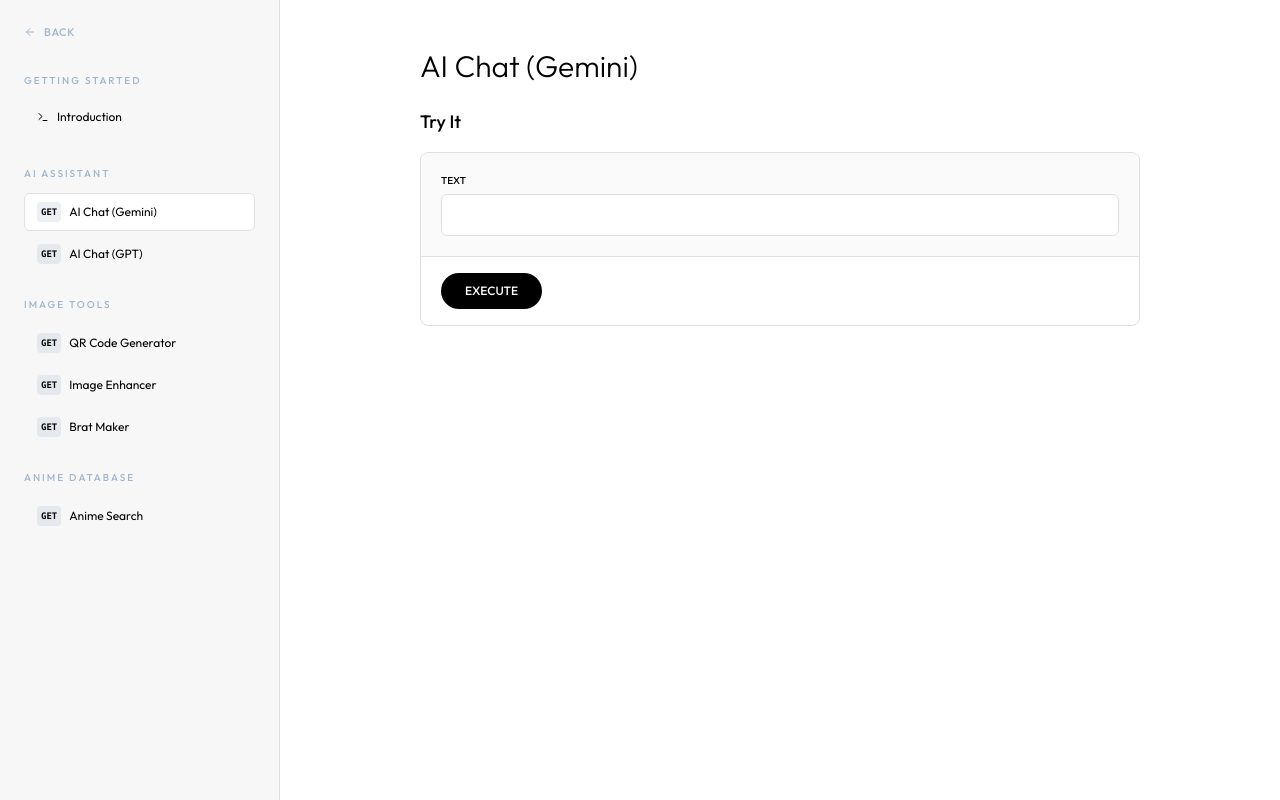
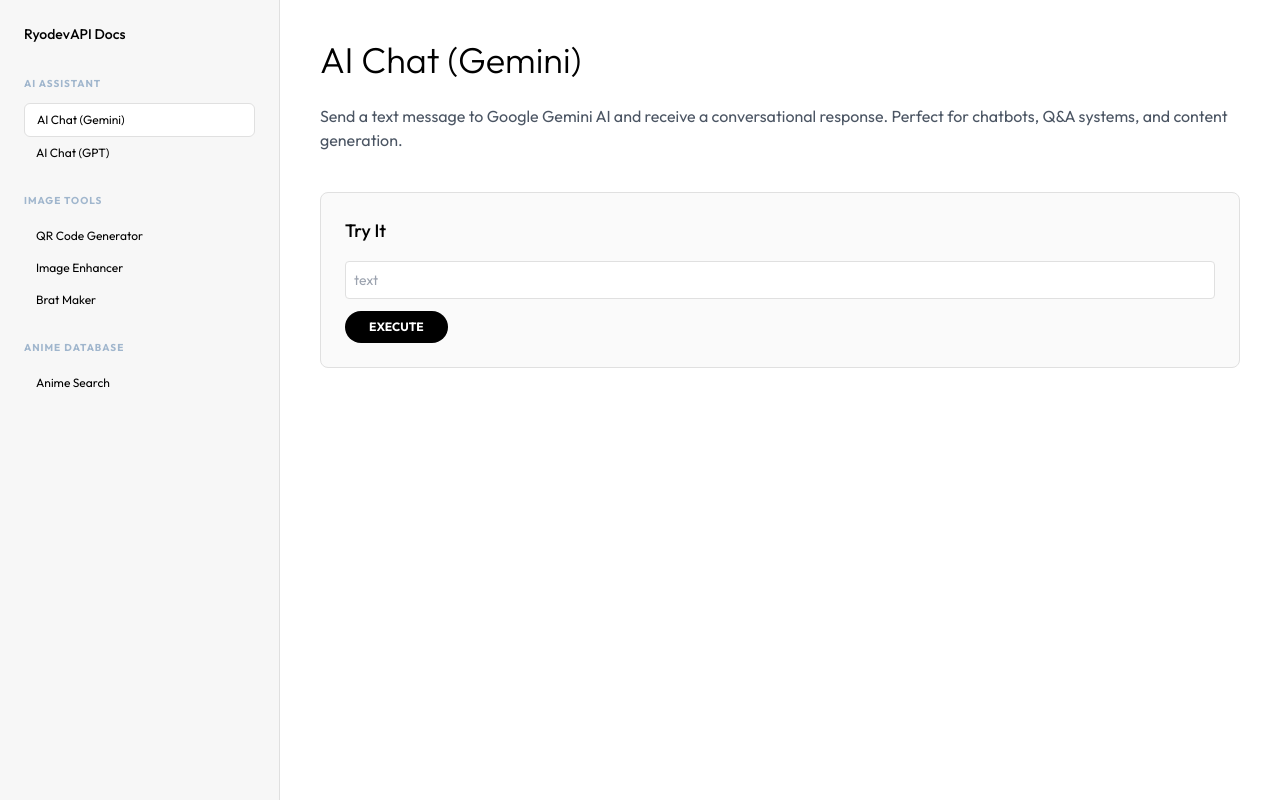
Before and after one commit to ryodevs/Apidocs, a React (Vite) app: page /docs in a window 1280 px wide. Built offline with nearby package versions, Linux system fonts and the light colour scheme; the HTML template or start-up script is replaced by a standard one.

Commit message:
Update Docs.tsx

```diff
--- a/src/pages/Docs.tsx
+++ b/src/pages/Docs.tsx
@@ -1,17 +1,8 @@
 import { useState, useEffect, useRef } from 'react';
 import { Link } from 'react-router';
 import {
-  ChevronRight,
-  Copy,
-  Check,
-  Menu,
-  X,
-  ArrowLeft,
-  Terminal,
-  Play,
-  Loader2,
-  AlertCircle,
-  ImageIcon,
+  ChevronRight, Copy, Check, Menu, X, ArrowLeft, Terminal, Play,
+  Loader2, AlertCircle, ImageIcon
 } from 'lucide-react';
 import { endpoints } from '../data/apis';
 
@@ -21,7 +12,7 @@
 type ExecState =
   | { status: 'idle' }
   | { status: 'loading' }
-  | { status: 'success'; data: object; imageUrl?: string; imageType?: 'blob' | 'svg' }
+  | { status: 'success'; data: object; imageUrl?: string }
   | { status: 'error'; message: string };
 
 export default function Docs() {
@@ -47,14 +38,6 @@
     }
   }, [activeEndpoint]);
 
-  useEffect(() => {
-    return () => {
-      if (execState.status === 'success' && execState.imageUrl?.startsWith('blob:')) {
-        URL.revokeObjectURL(execState.imageUrl);
-      }
-    };
-  }, [execState]);
-
   const handleCopy = (text: string, id: string) => {
     navigator.clipboard.writeText(text).then(() => {
       setCopiedId(id);
@@ -75,30 +58,14 @@
     const url = `${BASE_URL}${activeEp.path}?${qs.toString()}`;
 
     try {
-      const res = await fetch(url);
-      const contentType = res.headers.get('content-type') || '';
-
-      if (contentType.includes('svg')) {
-        const svgText = await res.text();
-        const blob = new Blob([svgText], { type: 'image/svg+xml' });
-        const imageUrl = URL.createObjectURL(blob);
-        const mockData = { status: 200, creator: 'RyodevAPI', result: url };
-        setExecState({ status: 'success', data: mockData, imageUrl: imageUrl, imageType: 'blob' });
-        return;
+      // Jika endpoint bertipe image, kita langsung arahkan ke URL gambar tersebut
+      if (activeEp.responseType === 'image') {
+        setExecState({ status: 'success', data: { status: 200, result: url }, imageUrl: url });
+      } else {
+        const res = await fetch(url);
+        const data = await res.json();
+        setExecState({ status: 'success', data });
       }
-
-      if (contentType.includes('image')) {
-        const mockData = { status: 200, creator: 'RyodevAPI', result: url };
-        setExecState({ status: 'success', data: mockData, imageUrl: url, imageType: 'blob' });
-        return;
-      }
-
-      const data = await res.json();
-      if (activeEp.responseType === 'image' && data.result && typeof data.result === 'string') {
-        setExecState({ status: 'success', data, imageUrl: data.result, imageType: 'blob' });
-        return;
-      }
-      setExecState({ status: 'success', data });
     } catch (err) {
       setExecState({
         status: 'error',
@@ -107,89 +74,48 @@
     }
   };
 
-  const builtUrl = activeEp
-    ? (() => {
-        const qs = new URLSearchParams();
-        activeEp.params.forEach((p) => {
-          const val = paramValues[p.name]?.trim();
-          if (val) qs.set(p.name, val);
-        });
-        const q = qs.toString();
-        return `${BASE_URL}${activeEp.path}${q ? '?' + q : ''}`;
-      })()
-    : '';
+  const builtUrl = activeEp ? `${BASE_URL}${activeEp.path}?${new URLSearchParams(Object.entries(paramValues).filter(([,v]) => v)).toString()}` : '';
 
   return (
-    <div className="min-h-screen flex" style={{ backgroundColor: '#fff' }}>
-      {sidebarOpen && <div className="fixed inset-0 z-40 lg:hidden" style={{ backgroundColor: 'rgba(0,0,0,0.3)' }} onClick={() => setSidebarOpen(false)} />}
+    <div className="min-h-screen flex bg-white">
+      {sidebarOpen && <div className="fixed inset-0 z-40 lg:hidden bg-black/30" onClick={() => setSidebarOpen(false)} />}
 
-      <aside className={`fixed lg:sticky top-0 left-0 z-50 h-screen w-[280px] flex-shrink-0 overflow-y-auto border-r lg:translate-x-0 ${sidebarOpen ? 'translate-x-0' : '-translate-x-full'}`} style={{ backgroundColor: '#f7f7f7', borderColor: '#e0e0e0', transition: 'transform 300ms ease' }}>
+      <aside className={`fixed lg:sticky top-0 left-0 z-50 h-screen w-[280px] bg-[#f7f7f7] border-r transition-transform ${sidebarOpen ? 'translate-x-0' : '-translate-x-full lg:translate-x-0'}`}>
         <div className="p-6">
-          <div className="flex items-center justify-between mb-8 lg:hidden">
-            <Link to="/" className="text-sm font-medium tracking-wide">RyodevAPI</Link>
-            <button onClick={() => setSidebarOpen(false)}><X size={18} /></button>
-          </div>
-          <Link to="/" className="hidden lg:flex items-center gap-2 text-[11px] font-medium uppercase tracking-wider mb-8" style={{ color: '#a0b6cd' }}><ArrowLeft size={12} /> Back</Link>
-
-          <div className="mb-8">
-            <p className="text-[10px] font-medium uppercase tracking-[0.2em] mb-3" style={{ color: '#a0b6cd' }}>Getting Started</p>
-            <button onClick={() => setActiveEndpoint('')} className="w-full text-left px-3 py-2 text-xs rounded-md" style={{ backgroundColor: activeEndpoint === '' ? '#fff' : 'transparent', border: activeEndpoint === '' ? '1px solid #e0e0e0' : '1px solid transparent' }}>
-              <div className="flex items-center gap-2"><Terminal size={12} />Introduction</div>
-            </button>
-          </div>
-
-          {categories.map((category) => (
-            <div key={category} className="mb-6">
-              <p className="text-[10px] font-medium uppercase tracking-[0.2em] mb-3" style={{ color: '#a0b6cd' }}>{category}</p>
-              <div className="space-y-1">
-                {endpoints.filter((e) => e.category === category).map((ep) => (
-                  <button key={ep.id} onClick={() => setActiveEndpoint(ep.id)} className="w-full text-left px-3 py-2 text-xs rounded-md" style={{ backgroundColor: activeEndpoint === ep.id ? '#fff' : 'transparent', border: activeEndpoint === ep.id ? '1px solid #e0e0e0' : '1px solid transparent' }}>
-                    <div className="flex items-center gap-2"><span className="text-[9px] font-mono font-bold px-1 py-0.5 rounded" style={{ backgroundColor: ep.method === 'GET' ? 'rgba(160,182,205,0.2)' : 'rgba(20,33,61,0.1)' }}>{ep.method}</span>{ep.title}</div>
-                  </button>
-                ))}
-              </div>
+          <Link to="/" className="text-sm font-medium mb-8 block">RyodevAPI Docs</Link>
+          {categories.map((cat) => (
+            <div key={cat} className="mb-6">
+              <p className="text-[10px] font-bold uppercase tracking-widest text-[#a0b6cd] mb-3">{cat}</p>
+              {endpoints.filter((e) => e.category === cat).map((ep) => (
+                <button key={ep.id} onClick={() => setActiveEndpoint(ep.id)} className={`w-full text-left px-3 py-2 text-xs rounded-md ${activeEndpoint === ep.id ? 'bg-white border' : ''}`}>
+                  {ep.title}
+                </button>
+              ))}
             </div>
           ))}
         </div>
       </aside>
 
-      <main ref={contentRef} className="flex-1 min-w-0 overflow-y-auto h-screen">
-        <div className="lg:hidden sticky top-0 z-30 flex items-center justify-between px-6 py-4 border-b" style={{ backgroundColor: 'rgba(255,255,255,0.95)', backdropFilter: 'blur(10px)' }}>
-          <button onClick={() => setSidebarOpen(true)} className="flex items-center gap-2"><Menu size={18} /> Menu</button>
-        </div>
+      <main className="flex-1 overflow-y-auto h-screen p-10">
+        <h1 className="text-4xl font-light mb-6">{activeEp.title}</h1>
+        <p className="text-gray-600 mb-10">{activeEp.description}</p>
 
-        <div className="max-w-[800px] mx-auto px-6 md:px-10 py-12">
-          {activeEndpoint === '' ? (
-            <div>
-              <h1 className="text-4xl font-light mb-6">Introduction</h1>
-              <p className="text-base leading-relaxed mb-10">Welcome to RyodevAPI documentation.</p>
-            </div>
-          ) : (
-            <div>
-              <h1 className="text-3xl font-light mb-6">{activeEp.title}</h1>
-              <div className="mb-10">
-                <h2 className="text-lg font-medium mb-4">Try It</h2>
-                <div className="border overflow-hidden rounded-lg">
-                  <div className="p-5 space-y-3" style={{ backgroundColor: '#fafafa' }}>
-                    {activeEp.params.map((param) => (
-                      <div key={param.name}>
-                        <label className="block text-[10px] font-medium uppercase mb-1.5">{param.name}</label>
-                        <input type="text" value={paramValues[param.name] ?? ''} onChange={(e) => setParamValues((prev) => ({ ...prev, [param.name]: e.target.value }))} className="w-full px-3 py-2.5 text-sm font-mono rounded-md border" />
-                      </div>
-                    ))}
-                  </div>
-                  <div className="px-5 py-4 border-t">
-                    <button onClick={handleExecute} disabled={execState.status === 'loading'} className="flex items-center gap-2 text-xs font-medium uppercase px-6 py-2.5 rounded-full" style={{ backgroundColor: '#000', color: '#fff' }}>
-                      {execState.status === 'loading' ? 'Sending...' : 'Execute'}
-                    </button>
-                  </div>
-                  {execState.status === 'success' && execState.imageUrl && (
-                    <div className="p-5 border-t">
-                      <img src={execState.imageUrl} alt="Result" className="w-full rounded-lg border" />
-                    </div>
-                  )}
-                </div>
-              </div>
+        <div className="border rounded-lg p-6 bg-[#fafafa]">
+          <h2 className="text-lg font-medium mb-4">Try It</h2>
+          {activeEp.params.map((p) => (
+            <input key={p.name} placeholder={p.name} className="w-full border p-2 mb-3 text-sm rounded" onChange={(e) => setParamValues(prev => ({...prev, [p.name]: e.target.value}))} />
+          ))}
+          <button onClick={handleExecute} className="bg-black text-white px-6 py-2 rounded-full text-xs font-bold uppercase">
+            {execState.status === 'loading' ? 'Loading...' : 'Execute'}
+          </button>
+
+          {execState.status === 'success' && (
+            <div className="mt-6 border-t pt-6">
+              {execState.imageUrl ? (
+                <img src={execState.imageUrl} alt="Result" className="w-full rounded border" style={{ display: 'block' }} />
+              ) : (
+                <pre className="text-xs bg-white p-4 border rounded">{JSON.stringify(execState.data, null, 2)}</pre>
+              )}
             </div>
           )}
         </div>
```
